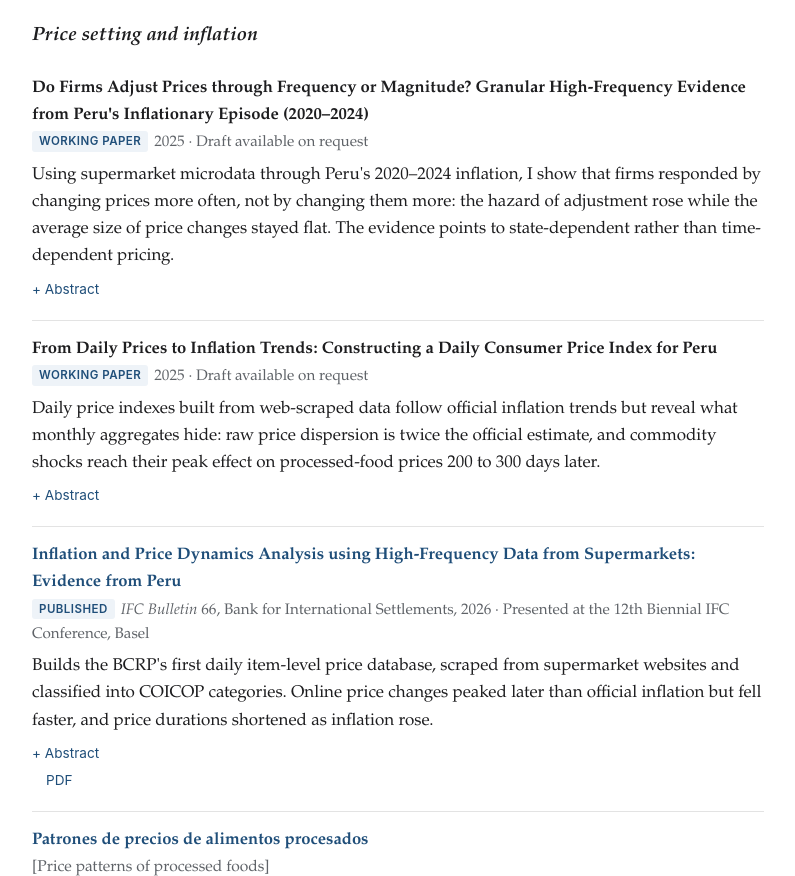
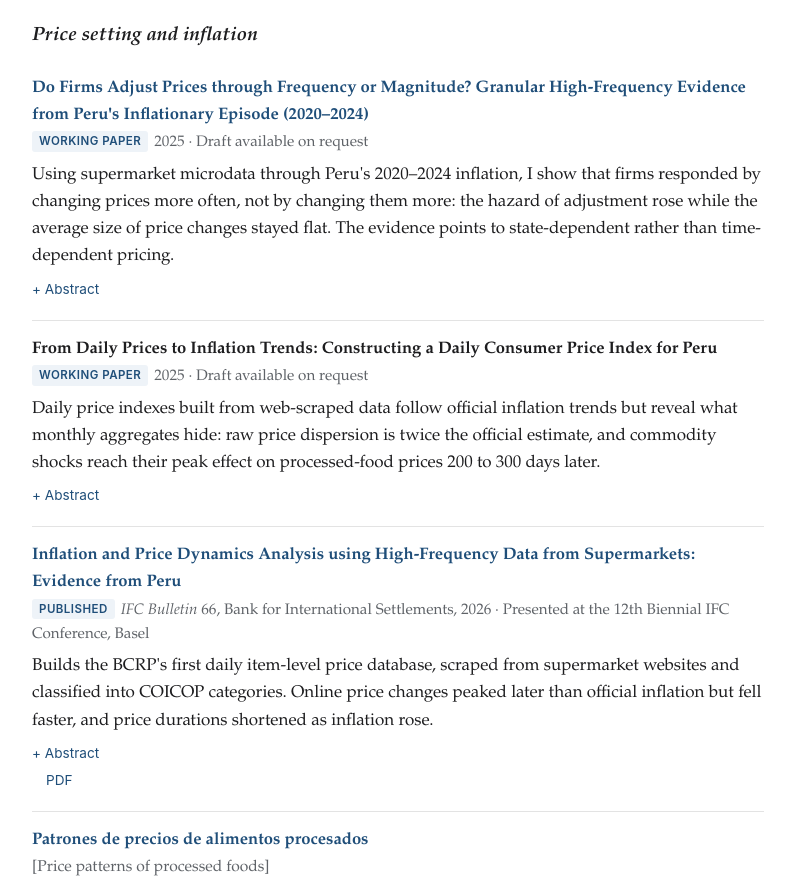
Before and after one commit to GonzaloBuenoB/GonzaloBuenoB.github.io, a plain HTML site: page index.html in a window 1280 px wide. Shown: the part 1790-2666 px from the top of the page, without its empty margins (242-1037 px from the left). Drawn offline with Linux system fonts and the light colour scheme.

Commit message:
Link frequency vs magnitude paper title to PDF
Co-Authored-By: Claude Haiku 5.5 <noreply@anthropic.com>
Claude-Session: https://claude.ai/code/session_01ErHUX29uoEH4gppoUWNCjB

```diff
--- a/index.html
+++ b/index.html
@@ -181,7 +181,7 @@
 <h3>Price setting and inflation</h3>
 
 <div class="paper">
-  <div class="ptitle">Do Firms Adjust Prices through Frequency or Magnitude? Granular High-Frequency Evidence from Peru's Inflationary Episode (2020–2024)</div>
+  <div class="ptitle"><a href="papers/Frequency_Magnitude_Peru_2025.pdf" data-goatcounter-click="click-paper-frequency-magnitude" data-goatcounter-title="Frequency vs Magnitude paper (PDF)">Do Firms Adjust Prices through Frequency or Magnitude? Granular High-Frequency Evidence from Peru's Inflationary Episode (2020–2024)</a></div>
   <div class="status"><span class="tag">Working paper</span>2025 · Draft available on request</div>
   <p class="blurb">Using supermarket microdata through Peru's 2020–2024 inflation, I show that firms responded by changing prices more often, not by changing them more: the hazard of adjustment rose while the average size of price changes stayed flat. The evidence points to state-dependent rather than time-dependent pricing.</p>
   <details>
```
